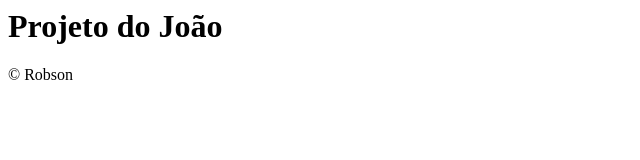
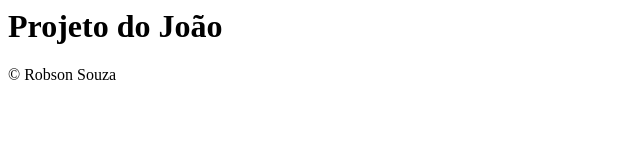
Before and after one commit to robsonfx/curso-git, a plain HTML site: page index.html in a window 1280 px wide. Shown: the full height of the page, 0-640 px from the left. Drawn offline with Linux system fonts and the light colour scheme.

Commit message:
nome e sobrenome

```diff
--- a/index.html
+++ b/index.html
@@ -7,6 +7,6 @@
     </body>
 
     <footer>
-        &copy; Robson
+        &copy; Robson Souza
     </footer>
 </html>
```
